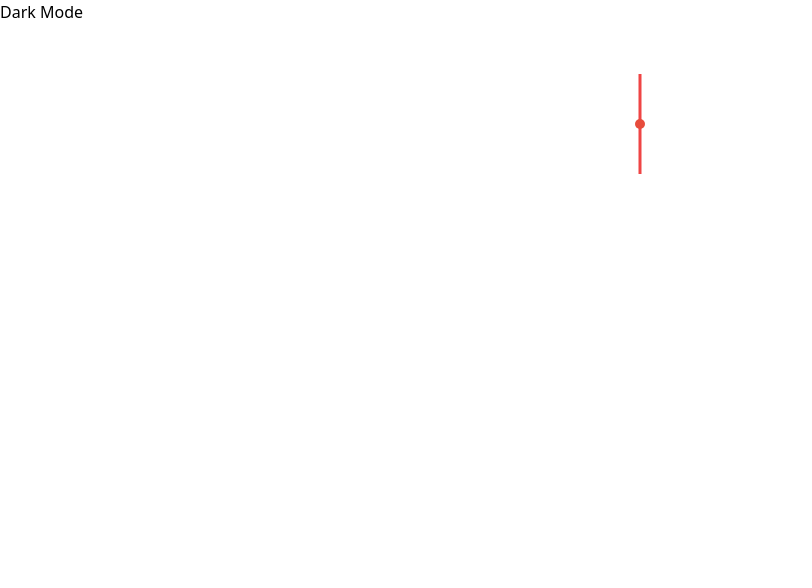
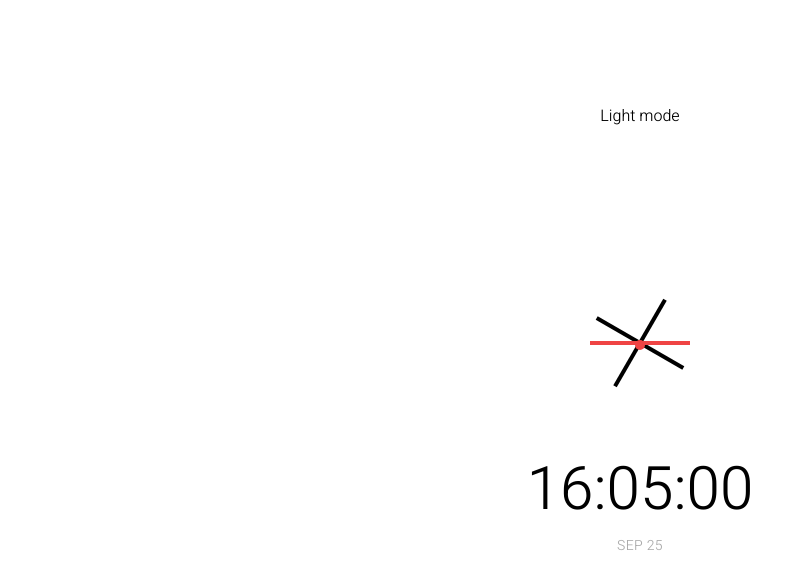
Before and after one commit to nikiiigoyal/tailwind-css-projects, a plain HTML site: page digitalClock/index.html in a window 1280 px wide. Both pictures are taken after a click on the button "Dark Mode". Shown: the whole page, without its empty margins (0-812 px from the left). Drawn offline with nearby package versions, Linux system fonts and the light colour scheme; a web font is replaced by a local one.

Commit message:
digital clock

```diff
--- a/digitalClock/index.html
+++ b/digitalClock/index.html
@@ -10,18 +10,35 @@
     <title>Digital Clock</title>
 </head>
 <body>
-    <div>
-    <button class="toggle border-0 rounded-md text">Dark Mode</button>
+    <div class="flex items-center justify-center min-h-screen font-[heebo] m-0 transition-all duration-500">
+    <button class="toggle bg-primary text-secondary rounded-md px-3 py-2 text-base absolute top-24 transition-all duration-500">Dark Mode</button>
     <div class="clock-container flex flex-col justify-between items-center ">
         <div class="clock relative w-[200px] h-[200px]">
-            <div class="hour absolute transition-all duration-500  top-1/2 left-1/2 w-[3px] h-[65px] origin-bottom -translate-x-1/2 -translate-y-1/2"></div>
-            <div class="minute bg-primary transition-all duration-500 absolute left-1/2 top-1/2 -translate-x-1/2 -translate-y-1/2 w-[3px] h-[100px] origin-bottom"></div>
-            <div class="second bg-red-500 absolute left-1/2 top-1/2 -translate-x-1/2 -translate-y-1/2 w-[3px] h-[100px] origin-bottom"></div>
-            <div class="center-point bg-[#e74c3c] rounded-full w-[10px] h-[10px] absolute left-1/2 top-1/2 -translate-x-1/2 -translate-y-1/2"></div>
+            <!-- <div class="needle hour transform-origin-bottom absolute w-1/2 h-1 bg-black dark:bg-white top-1/2 left-1/2"></div>
+            - bg-primary`: Sets the background color to the primary color.
+          - `transition-all duration-500`: Applies a 0.5-second transition effect to all properties.
+          - `absolute left-1/2 top-1/2 -translate-x-1/2 -translate-y-1/2`: Positions the element at the center of the clock container.
+          - `w-[3px] h-[65px]`: Sets the width and height of the hour hand.
+          - `origin-bottom`: Sets the transform origin to the bottom, which allows the hand to rotate from the bottom. -->
+            <!-- <div class="needle minute bg-primary transition-all duration-500 absolute left-1/2 top-1/2 -translate-x-1/2 -translate-y-1/2 w-[3px] h-[100px] origin-bottom"></div>
+            <div class="needle second bg-red-500 absolute left-1/2 top-1/2 -translate-x-1/2 -translate-y-1/2 w-[3px] h-[100px] origin-bottom"></div> -->
+            <div class="needle hour transform-origin-bottom absolute w-1/2 h-1 bg-black dark:bg-white top-1/2 left-1/2"></div>
+<div class="needle minute transform-origin-bottom absolute w-1/2 h-1 bg-black dark:bg-white top-1/2 left-1/2"></div>
+<div class="needle second transform-origin-bottom absolute w-1/2 h-1 bg-red-500 dark:bg-red-400 top-1/2 left-1/2"></div>
+
+            <div class="needle center-point bg-red-500 rounded-full w-[10px] h-[10px] absolute left-1/2 top-1/2 -translate-x-1/2 -translate-y-1/2"></div>
+
         </div>
-        <div class="time text-[60px]"></div>
-        <div class="date"></div>
+        <div class="time text-[60px]">Time
+
+        </div>
+        <div class="date text-[#aaa] text-[14px] uppercase tracking-[0.3px]">
+            <span class="bg-primary text-secondary rounded-full inline-flex items-center justify-center w-[18px] h-[18px] text-[12px] leading-[18px] transition-all duration-500">
+                Date
+              </span>
+        </div>
     </div>
 </div>
+<script src="script.js"></script>
 </body>
 </html>
--- /dev/null
+++ b/digitalClock/script.js
@@ -0,0 +1,44 @@
+// Get the necessary elements
+const hourHand = document.querySelector('.needle.hour');
+const minuteHand = document.querySelector('.needle.minute');
+const secondHand = document.querySelector('.needle.second');
+const timeDisplay = document.querySelector('.time');
+const dateDisplay = document.querySelector('.date');
+const toggleBtn = document.querySelector('.toggle');
+
+// Function to update the clock
+function updateClock() {
+  const now = new Date();
+  const hour = now.getHours();
+  const minute = now.getMinutes();
+  const second = now.getSeconds();
+
+  // Update the hands
+  hourHand.style.transform = `translate(-50%, -100%) rotate(${(hour % 12) / 12 * 360}deg)`;
+  minuteHand.style.transform = `translate(-50%, -100%) rotate(${minute / 60 * 360}deg)`;
+  secondHand.style.transform = `translate(-50%, -100%) rotate(${second / 60 * 360}deg)`;
+
+  // Update the time display
+  timeDisplay.textContent = `${hour.toString().padStart(2, '0')}:${minute.toString().padStart(2, '0')}:${second.toString().padStart(2, '0')}`;
+
+  // Update the date display
+  const months = ['Jan', 'Feb', 'Mar', 'Apr', 'May', 'Jun', 'Jul', 'Aug', 'Sep', 'Oct', 'Nov', 'Dec'];
+  const month = months[now.getMonth()];
+  const day = now.getDate();
+  dateDisplay.innerHTML = `${month} <span class="circle">${day}</span>`;
+}
+
+// Call the updateClock function every second
+setInterval(updateClock, 1000);
+
+// Toggle dark mode
+toggleBtn.addEventListener('click', (e) => {
+	const html = document.querySelector('html');
+	if(html.classList.contains('dark')){
+		html.classList.remove('dark');
+		e.target.innerHTML = 'Dark mode';
+	} else {
+		html.classList.add('dark');
+		e.target.innerHTML = 'Light mode';
+	}
+});
```
